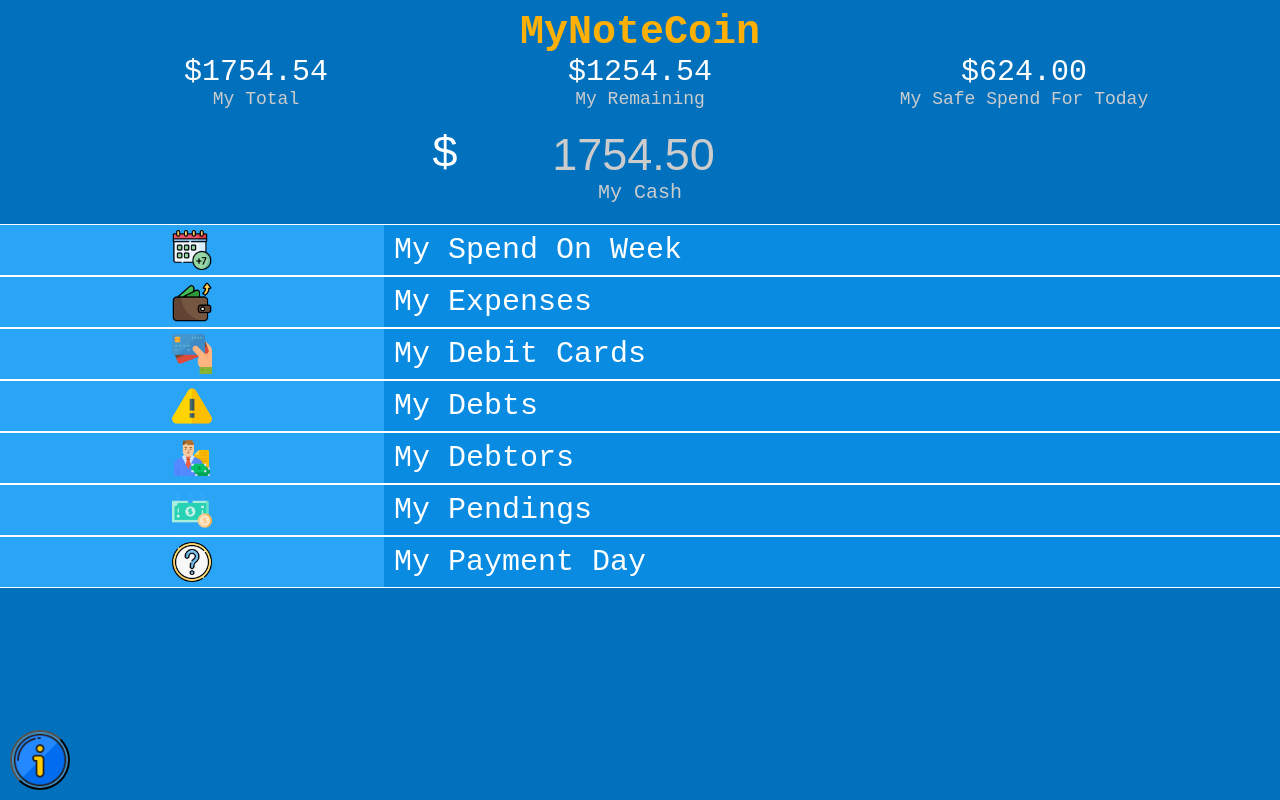
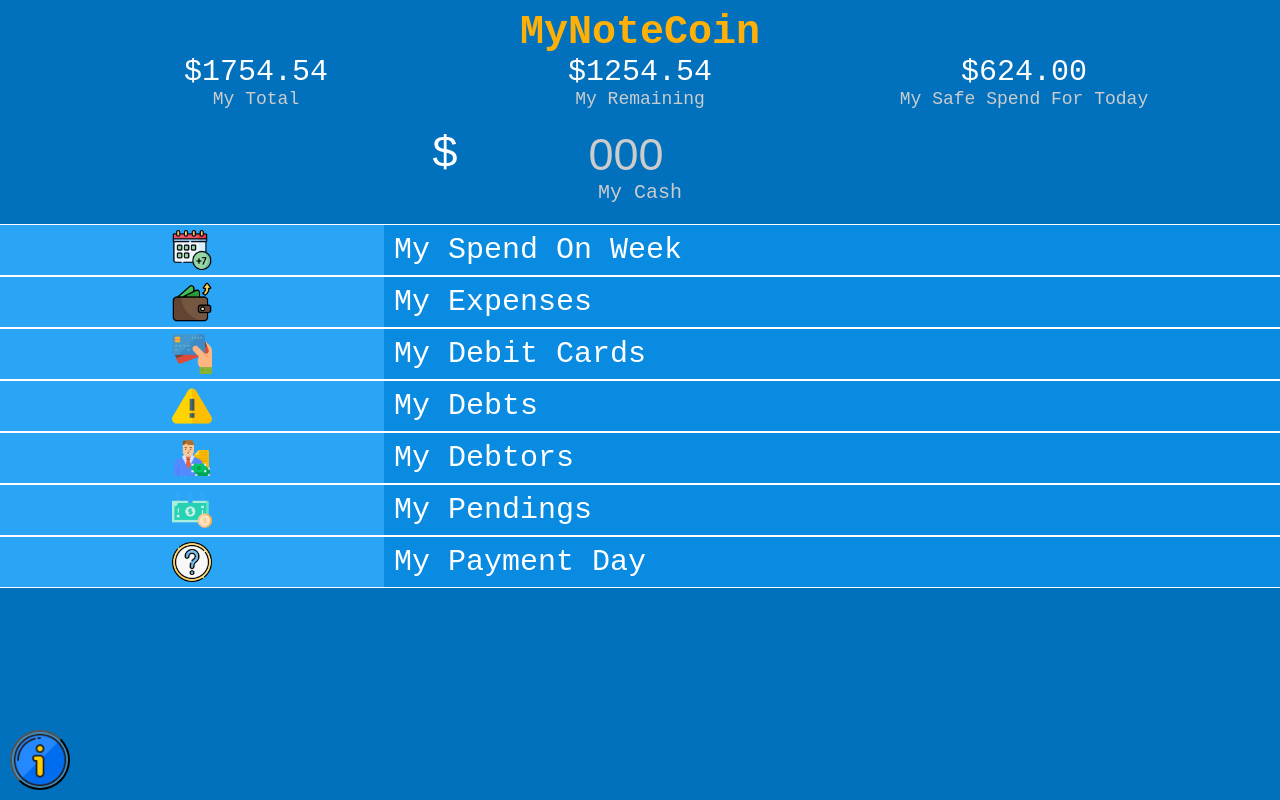
Before and after one commit to RaulAcostaDeveloper/MyNoteCoin_PWA, a plain HTML site: page index.html in a window 1280 px wide. Drawn offline with Linux system fonts and the light colour scheme.

Commit message:
Prueba inputs

```diff
--- a/index.html
+++ b/index.html
@@ -73,7 +73,7 @@
             <div id="CantidadMyCash">
                 <div class="CantidadAbajo">
                     <span>$</span>
-                    <input type="text" placeholder="1754.50" onkeypress="return valideKey(event);">
+                    <input type="number" placeholder="000" onkeypress="return valideKey(event);">
                 </div>
                 <span class="DescripcionCantidad">My Cash</span>
             </div>
@@ -628,7 +628,7 @@
             </div>
             <h3>Edit A Day</h3>
             <form>
-                <input id="AmountDay" type="text" placeholder="Amount" onkeypress="return valideKey(event);">
+                <input id="AmountDay" type="number" placeholder="Amount" onkeypress="return valideKey(event);">
             </form>
             <div class="Boton2">
                 <button onclick="_mySpendOnWeek();">Edit Day</button>
```
